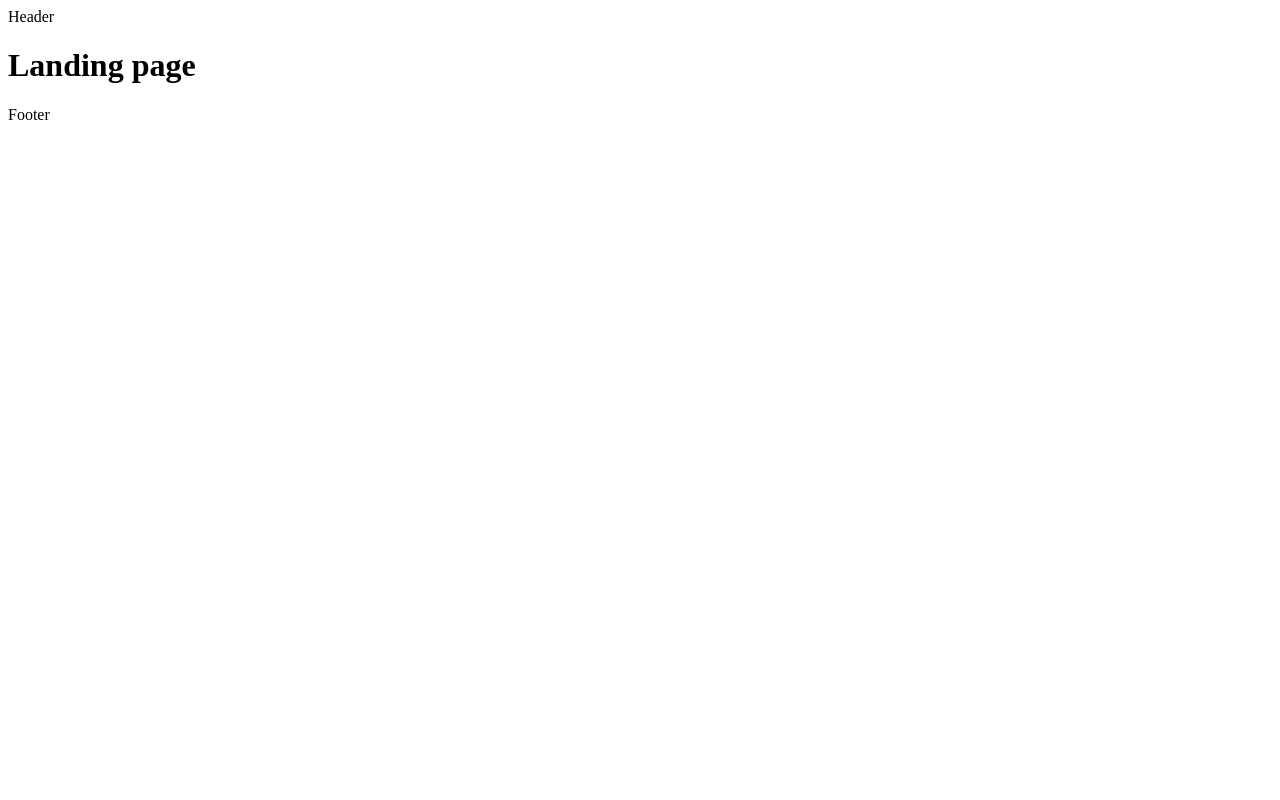
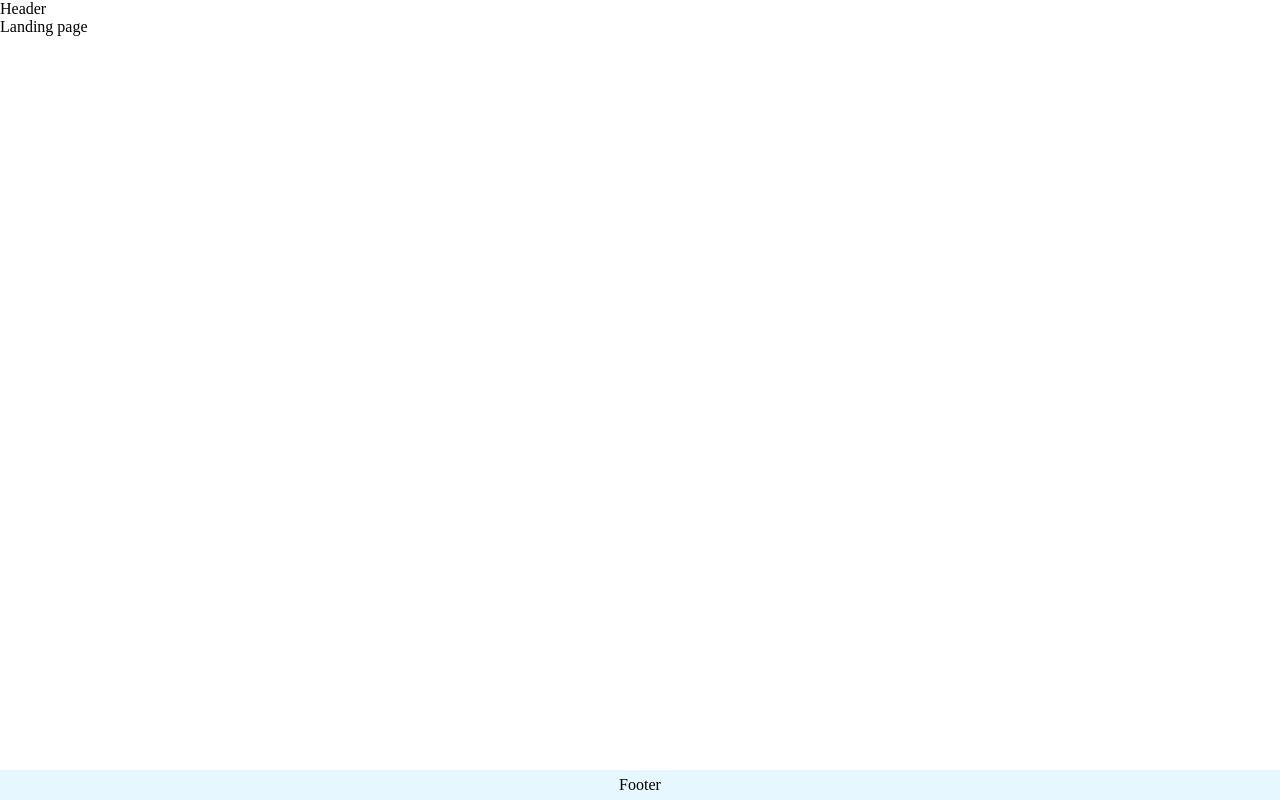
Before and after one commit to Baremantar/maskmarket-front, a React (Create React App) app: page / in a window 1280 px wide. Built offline with nearby package versions, Linux system fonts and the light colour scheme.

Commit message:
Added styles reset component Now landing page uses whole space of view

```diff
--- a/src/components/basicLayout/styled.tsx
+++ b/src/components/basicLayout/styled.tsx
@@ -4,5 +4,6 @@ export const Container = styled.div`
     & {
         display: flex;
         flex-direction: column;
+        min-height: 100vh;
     }
 `
--- a/src/components/footer/index.tsx
+++ b/src/components/footer/index.tsx
@@ -1,3 +1,5 @@
+import { SFooter } from './styled'
+
 export const Footer = () => {
-    return <footer>Footer</footer>
+    return <SFooter>Footer</SFooter>
 }
--- /dev/null
+++ b/src/components/footer/styled.tsx
@@ -0,0 +1,10 @@
+import styled from 'styled-components'
+
+export const SFooter = styled.footer`
+    & {
+        display: flex;
+        justify-content: space-around;
+        padding: 6px 1rem;
+        background-color: #e6f7ff;
+    }
+`
--- /dev/null
+++ b/src/components/stylesReset.tsx
@@ -0,0 +1,81 @@
+import { createGlobalStyle } from 'styled-components'
+
+export const StylesReset = createGlobalStyle`
+*:where(:not(html, iframe, canvas, img, svg, video):not(svg *, symbol *)) {
+    all: unset;
+    display: revert;
+}
+
+/* Preferred box-sizing value */
+*,
+*::before,
+*::after {
+    box-sizing: border-box;
+}
+
+/* Reapply the pointer cursor for anchor tags */
+a, button {
+    cursor: revert;
+}
+
+/* Remove list styles (bullets/numbers) */
+ol, ul, menu {
+    list-style: none;
+}
+
+/* For images to not be able to exceed their container */
+img {
+    max-width: 100%;
+}
+
+/* removes spacing between cells in tables */
+table {
+    border-collapse: collapse;
+}
+
+/* Safari - solving issue when using user-select:none on the <body> text input doesn't working */
+input, textarea {
+    user-select: auto;
+    -webkit-user-select: auto;
+}
+
+/* revert the 'white-space' property for textarea elements on Safari */
+textarea {
+    white-space: revert;
+}
+
+/* minimum style to allow to style meter element */
+meter {
+    -webkit-appearance: revert;
+    appearance: revert;
+}
+
+/* reset default text opacity of input placeholder */
+::placeholder {
+    color: unset;
+}
+
+/* fix the feature of 'hidden' attribute.
+   display:revert; revert to element instead of attribute */
+:where([hidden]) {
+    display: none;
+}
+
+/* revert for bug in Chromium browsers
+   - fix for the content editable attribute will work properly.
+   - webkit-user-select: auto; added for Safari in case of using user-select:none on wrapper element*/
+:where([contenteditable]:not([contenteditable="false"])) {
+    -moz-user-modify: read-write;
+    -webkit-user-modify: read-write;
+    overflow-wrap: break-word;
+    line-break: after-white-space;
+    user-select: auto;
+    -webkit-line-break: after-white-space;
+    -webkit-user-select: auto;
+}
+
+/* apply back the draggable feature - exist only in Chromium and Safari */
+:where([draggable="true"]) {
+    -webkit-user-drag: element;
+}
+`
--- a/src/index.tsx
+++ b/src/index.tsx
@@ -4,11 +4,13 @@ import { AppRouter } from 'Router/appRouter'
 import { Provider } from 'react-redux'
 import { store } from 'redux/store/store'
 import { Layout } from 'components/basicLayout'
+import { StylesReset } from 'components/stylesReset'
 
 const root = createRoot(document.getElementById('root') as HTMLElement)
 root.render(
     <Provider store={store}>
         <BrowserRouter>
+            <StylesReset />
             <Layout>
                 <AppRouter />
             </Layout>
--- a/src/pages/Landing/index.tsx
+++ b/src/pages/Landing/index.tsx
@@ -1,7 +1,9 @@
+import { Container } from './styled'
+
 export const Landing = () => {
     return (
-        <main>
+        <Container>
             <h1>Landing page</h1>
-        </main>
+        </Container>
     )
 }
--- /dev/null
+++ b/src/pages/Landing/styled.tsx
@@ -0,0 +1,6 @@
+import styled from 'styled-components'
+export const Container = styled.main`
+    & {
+        flex: 1 1 auto;
+    }
+`
```
